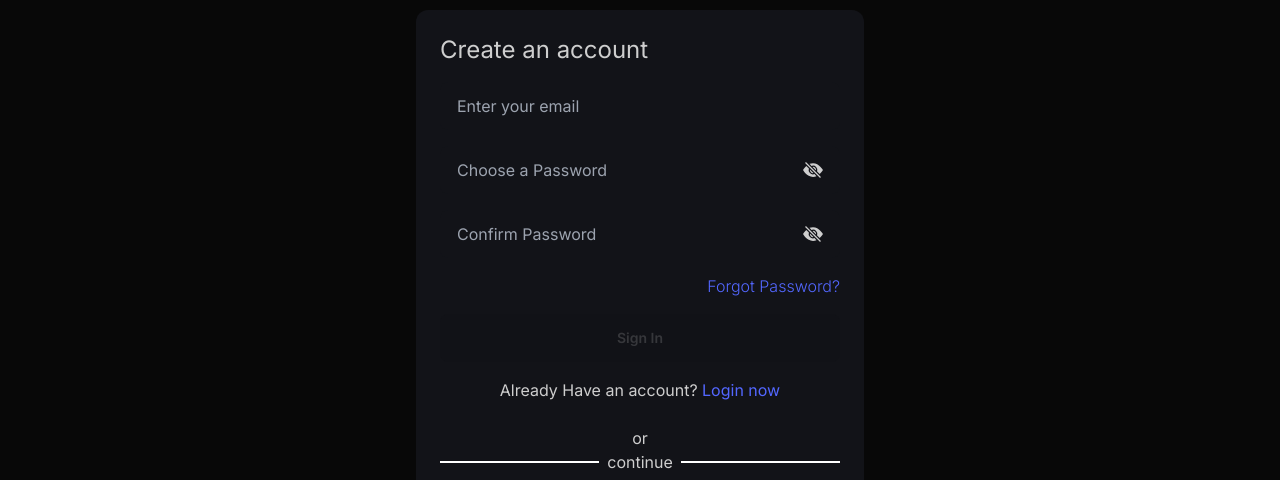
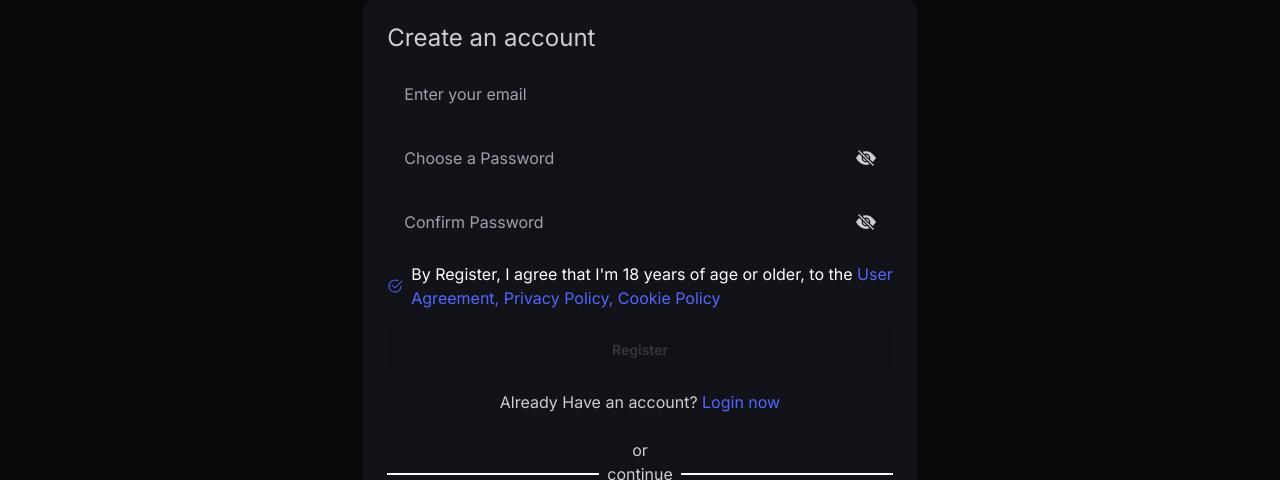
Before and after one commit to najmulhc/coin.io, a React (Create React App) app: page /register in a window 1280 px wide. Shown: the part 163-643 px from the top of the page. Built offline with nearby package versions, Linux system fonts and the light colour scheme; no server answers.

Commit message:
login and register system works now

```diff
--- a/src/App.js
+++ b/src/App.js
@@ -18,7 +18,7 @@ const App = () => {
   const menu = useSelector((state) => state.menu.value);
   console.log(taha);
   return (
-    <div className="min-w-screen min-h-screen bg-base-100">
+    <main className="min-w-screen min-h-screen bg-base-100">
       <Header />
       {menu ? (
         <MobileMenu />
@@ -35,7 +35,7 @@ const App = () => {
         </Routes>
       )}
       <Footer />
-    </div>
+    </main>
   );
 };
 
--- a/src/Components/Header/AuthButtons.js
+++ b/src/Components/Header/AuthButtons.js
@@ -1,9 +1,16 @@
+import { signOut } from "firebase/auth";
 import React from "react";
 import { useAuthState } from "react-firebase-hooks/auth";
 import { Link, useNavigate } from "react-router-dom";
 import { auth } from "../../firebase.init";
 const AuthButtons = () => {
   const [user] = useAuthState(auth);
+  const navigate = useNavigate();
+  const logOut = () => {
+    signOut(auth).then(() => {
+      navigate("/login")
+    })
+  }
   console.log(user)
   if (!user) {
     return (
@@ -25,7 +32,7 @@ const AuthButtons = () => {
     );
   } else {
     return (
-      <div className="flex items-center gap-2">
+      <div className="flex items-center gap-2" onClick={logOut}>
         <img className="w-12 h-12 rounded-full border-2 border-white " src={user.photoURL} alt="" />
         <h2 className="text-primary">{user.email}</h2>
       </div>
--- a/src/Components/MobileMenu/MobileMenu.js
+++ b/src/Components/MobileMenu/MobileMenu.js
@@ -2,41 +2,65 @@ import React from "react";
 import { useDispatch } from "react-redux";
 import { displayMenu } from "../../Feature/menuSlice";
 import BasicBlock from "../Shared/BasicBlock";
-import { AiOutlineStock,AiOutlineHistory , AiOutlineWallet, AiOutlineBulb } from "react-icons/ai";
+import {
+  AiOutlineStock,
+  AiOutlineHistory,
+  AiOutlineWallet,
+  AiOutlineBulb,
+} from "react-icons/ai";
 import SingleMobileMenu from "./SingleMobileMenu";
-import { FiBookmark } from 'react-icons/fi'
-import { HiOutlineBriefcase } from 'react-icons/hi'
+import { FiBookmark } from "react-icons/fi";
+import { HiOutlineBriefcase } from "react-icons/hi";
 import CurrencySelector from "../Header/CurrencySelector";
 const MobileMenu = () => {
   const dispatch = useDispatch();
   return (
+    <div className="m-2">
+      <BasicBlock width="full">
         <div
-      className="m-2"
-
+          onClick={() => {
+            dispatch(displayMenu(false));
+          }}
         >
-      <BasicBlock width="full">
-        <div  onClick={() => {
-        dispatch(displayMenu(false));
-      }}>
           <div className="grid grid-cols-2 gap-4 mb-2">
             <div className="flex w-full items-center justify-center text-primary">
               {" "}
-           <button className="btn bg-white text-primary capitalize w-full">Sign In</button>
+              <button className="btn bg-white text-primary capitalize w-full">
+                Sign In
+              </button>
             </div>
             <button className="btn capitalize btn-primary">Register</button>
           </div>
-        <SingleMobileMenu icon={<AiOutlineStock />} name='Market' to='/market'    />
-        <SingleMobileMenu icon={<FiBookmark />} name='Watchlist' to='/watchlist'    />
-        <SingleMobileMenu icon={<HiOutlineBriefcase/>} name='Portfolio' to='/portfolio'    />
-        <SingleMobileMenu icon={<AiOutlineHistory/>} name='Trade History' to='/trade-history'    />
-        <SingleMobileMenu icon={<AiOutlineWallet/>} name='Wallet' to='/wallet'    />
-        <SingleMobileMenu icon={<AiOutlineBulb />} name='Learn' to='/learn' />
+          <SingleMobileMenu
+            icon={<AiOutlineStock />}
+            name="Market"
+            to="/market"
+          />
+          <SingleMobileMenu
+            icon={<FiBookmark />}
+            name="Watchlist"
+            to="/watchlist"
+          />
+          <SingleMobileMenu
+            icon={<HiOutlineBriefcase />}
+            name="Portfolio"
+            to="/portfolio"
+          />
+          <SingleMobileMenu
+            icon={<AiOutlineHistory />}
+            name="Trade History"
+            to="/trade-history"
+          />
+          <SingleMobileMenu
+            icon={<AiOutlineWallet />}
+            name="Wallet"
+            to="/wallet"
+          />
+          <SingleMobileMenu icon={<AiOutlineBulb />} name="Learn" to="/learn" />
           <hr className="border border-opacity-25 border-white m-4" />
         </div>
         <div className="px-4">
-
           <CurrencySelector />
-
         </div>
       </BasicBlock>
     </div>
--- a/src/Pages/Login/Login.js
+++ b/src/Pages/Login/Login.js
@@ -4,21 +4,29 @@ import { Link, useNavigate } from "react-router-dom";
 import SharedAuth from "../../Components/Shared/SharedAuth";
 import { useSignInWithEmailAndPassword } from "react-firebase-hooks/auth";
 import { auth } from "../../firebase.init";
-import { useState } from "react";
+import { useState, useEffect } from "react";
 const Login = () => {
   const [email, setEmail] = useState("");
   const [password, setPassword] = useState("");
+  const navigate= useNavigate()
   const [signInWithEmailAndPassword, user, loading, error] =
     useSignInWithEmailAndPassword(auth);
-  const register = () => {}
-
+  const login = (event) => {
+    event.preventDefault();
+    signInWithEmailAndPassword(email, password);
+  }
+  useEffect(() => {
+    if (user?.user) {
+       navigate("/")
+     }
+  }, [user,navigate])
   return (
     <section className="container mx-auto flex justify-center min-h-screen items-center">
       <BasicBlock>
         <div className="min-w-[400px]">
           {" "}
           <h2 className="text-2xl pr-4 mb-4 ">Sign In into Coin.io</h2>
-          <form  >
+          <form  onSubmit={login}>
             <input
               type="email"
               placeholder="Enter email"
@@ -32,6 +40,7 @@ const Login = () => {
               type="password"
               placeholder="Enter password"
               className="input bg-neutral  w-full mt-4"
+              onChange={e => {setPassword(e.target.value)}}
               required
 
             />
@@ -40,9 +49,11 @@ const Login = () => {
                 Forgot Password?
               </Link>
             </div>
-            <button className="w-full btn btn-primary capitalize"  >
+           {email && password ? ( <button className="w-full btn btn-primary capitalize"  >
               Sign In
-            </button>
+            </button>): ( <button className="w-full btn btn-disabled capitalize" disabled >
+              Sign In
+            </button>)}
             <p className="text-center py-4">
               If you don't have account, you can{" "}
               <Link to="/register" className="text-primary">
--- a/src/Pages/Register/Register.js
+++ b/src/Pages/Register/Register.js
@@ -3,10 +3,11 @@ import BasicBlock from "../../Components/Shared/BasicBlock";
 import { Link, useNavigate } from "react-router-dom";
 import SharedAuth from "../../Components/Shared/SharedAuth";
 import { BsFillEyeSlashFill, BsFillEyeFill } from "react-icons/bs";
-import { useCreateUserWithEmailAndPassword } from 'react-firebase-hooks/auth';
+import { useCreateUserWithEmailAndPassword } from "react-firebase-hooks/auth";
 import { auth } from "../../firebase.init";
-import { useUpdateProfile } from 'react-firebase-hooks/auth';
+import { useUpdateProfile } from "react-firebase-hooks/auth";
 import { createImageFromInitials } from "../../Utils/ProfileImg";
+import { BsCheck2Circle } from "react-icons/bs";
 const Register = () => {
   const [email, setEmail] = useState("");
   const navigate = useNavigate();
@@ -16,41 +17,39 @@ const Register = () => {
   const [displayPassword, setDisplayPassword] = useState(false);
   const [displayConfirmPassword, setDisplayConfirmPasseord] = useState(false);
 
-  const [
-    createUserWithEmailAndPassword,
-    user,
-    loading,
-    error,
-  ] = useCreateUserWithEmailAndPassword(auth);
-  const imgUrl = createImageFromInitials(100, email)
+  const [createUserWithEmailAndPassword, user, loading, error] =
+    useCreateUserWithEmailAndPassword(auth);
+  const imgUrl = createImageFromInitials(100, email);
   const register = (e) => {
     e.preventDefault();
     createUserWithEmailAndPassword(email, password);
-  }
-  const updateImg = async() => {
-    await updateProfile({ photoURL: imgUrl })
-    await navigate("/")
-  }
+  };
+  const updateImg = async () => {
+    await updateProfile({ photoURL: imgUrl });
+    await navigate("/");
+  };
   useEffect(() => {
     if (user) {
-      console.log(user.user)
-updateImg()
+      console.log(user.user);
+      updateImg();
     }
-  }, [user])
+  }, [user]);
   if (error) {
-    console.log(error.message)
+    console.log(error.message);
   }
   return (
     <section className="container mx-auto flex justify-center min-h-screen items-center">
       <BasicBlock>
-       <div className="min-w-[400px]"> <h2 className="text-2xl pr-4 mb-4 min-w-">Create an account</h2>
+        <div className="min-w-[400px]">
+          {" "}
+          <h2 className="text-2xl pr-4 mb-4 min-w-">Create an account</h2>
           <form onSubmit={register}>
             <div>
               <input
                 type="email"
                 placeholder="Enter your email"
                 name=""
-              onChange={e => setEmail(e.target.value)}
+                onChange={(e) => setEmail(e.target.value)}
                 id=""
                 className="input block w-full mb-4 bg-neutral"
                 required
@@ -64,7 +63,9 @@ updateImg()
                 name=""
                 id=""
                 className="bg-neutral outline-none"
-              onChange={e => {setPasssword(e.target.value)}}
+                onChange={(e) => {
+                  setPasssword(e.target.value);
+                }}
               />
               <button
                 className="text-xl py-4   "
@@ -73,11 +74,7 @@ updateImg()
                   setDisplayPassword(!displayPassword);
                 }}
               >
-              {displayPassword ? (
-                <BsFillEyeFill />
-              ) : (
-                <BsFillEyeSlashFill />
-              )}
+                {displayPassword ? <BsFillEyeFill /> : <BsFillEyeSlashFill />}
               </button>{" "}
             </div>
             <div className="input bg-neutral   focus-within:border-2 focus-within:border-gray-500 flex items-center justify-between  w-full   mb-4 ">
@@ -86,7 +83,9 @@ updateImg()
                 type={displayConfirmPassword ? "text" : "password"}
                 placeholder="Confirm Password"
                 name=""
-              onChange={e => {setConfirmPassword(e.target.value)}}
+                onChange={(e) => {
+                  setConfirmPassword(e.target.value);
+                }}
                 id=""
                 className=" w-full outline-none   bg-neutral"
               />
@@ -105,20 +104,31 @@ updateImg()
               </button>{" "}
             </div>
 
-          <div className="my-4  text-right w-full">
-            <Link to="#" className="font-light text-primary  text-right">
-              Forgot Password?
-            </Link>
+            <div className="my-4 w-full flex items-center gap-2">
+
+              <BsCheck2Circle className="text-primary " />
+              <p className="text-white">
+                By Register, I agree that I'm 18 years of age or older,  to the <Link to="#" className="text-primary">User <br/>  Agreement, Privacy Policy, Cookie Policy</Link>
+              </p>
             </div>
-          {password === confrimPassword && password !== "" ?   <button className="w-full btn btn-primary capitalize">Sign In</button>:  <button className="w-full btn   capitalize btn-disabled" disabled>Sign In</button> }
+            {password === confrimPassword && password !== "" ? (
+              <button className="w-full btn btn-primary capitalize">
+                Sign In
+              </button>
+            ) : (
+              <button className="w-full btn   capitalize btn-disabled" disabled>
+               Register
+              </button>
+            )}
             <p className="text-center py-4">
-            Already Have an account? {" "}
+              Already Have an account?{" "}
               <Link to="/login" className="text-primary">
                 Login now
               </Link>
             </p>
           </form>
-        <SharedAuth /></div>
+          <SharedAuth />
+        </div>
       </BasicBlock>
     </section>
   );
```
Lines whose indentation alone changed are shown as unchanged.
